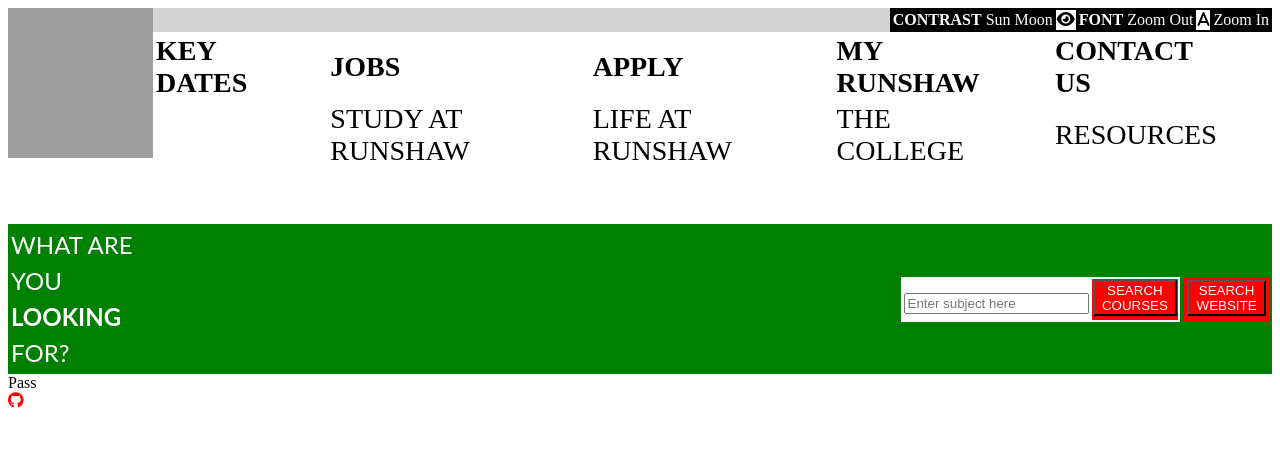
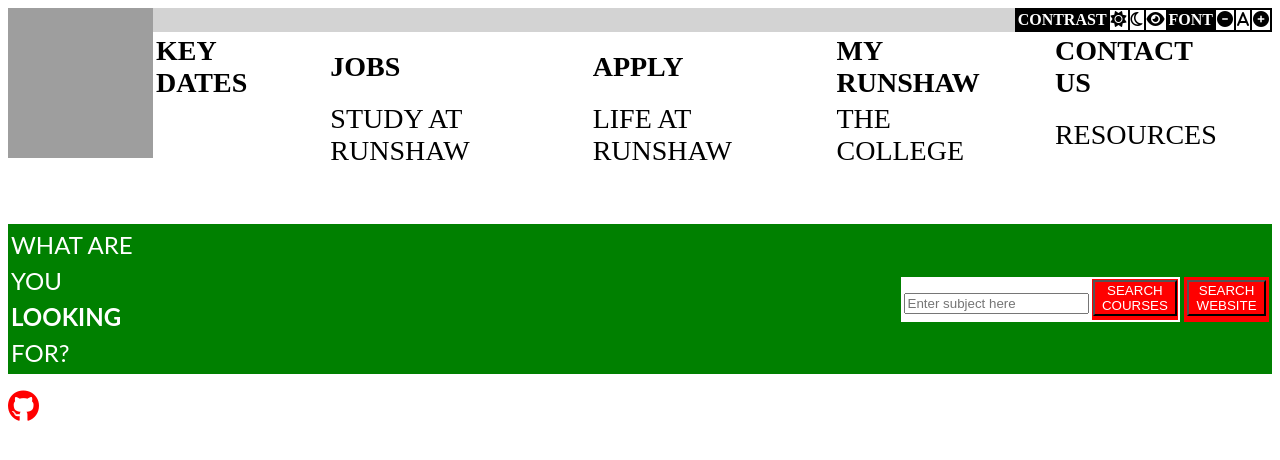
Before and after one commit to ABleasdale1/RecreatingRunshaw, a website built with Vite: page index.html in a window 1280 px wide. Built offline with nearby package versions, Linux system fonts and the light colour scheme; grey boxes are pictures that could not be loaded.

Commit message:
Added icons and hidden refresh button

```diff
--- a/index.html
+++ b/index.html
@@ -14,21 +14,31 @@
   </head>
   <header>
     <div style="background-color: lightgrey;" align="right">
-      <img src="https://www.runshaw.ac.uk/wp-content/themes/runshaw-2018/assets/images/logo.svg" class="logo"  style="background-color: white;" height="150" width="145" align= "left">
+      <a href="https://runshawcollege--ableasdale1.repl.co/">
+        <img src="https://www.runshaw.ac.uk/wp-content/themes/runshaw-2018/assets/images/logo.svg" class="logo"  style="background-color: white;" height="150" width="145" align= "left">
+      </a>
       <table style="background-color: black; color: white;">
         <tr>
           <td><b>CONTRAST</b></td>
-          <td>Sun</td>
-          <td>Moon</td>
+          <td style="background-color: white;">
+            <i class="fa-solid fa-sun" style="color: #000000;"></i>
+          </td>
+          <td style="background-color: white;">
+            <i class="fa-regular fa-moon" style="color: #000000;"></i>
+          </td>
           <td style="background-color: white;">
             <i class="fa-solid fa-eye" style="color: #000000;"></i>
           </td>
           <td><b>FONT</b></td>
-          <td>Zoom Out</td>
+          <td style="background-color: white;">
+            <i class="fa-solid fa-circle-minus" style="color: #000000;"></i>
+          </td>
           <td style="background-color: white;">
             <i class="fa-solid fa-a" style="color: #000000;"></i>
           </td>
-          <td>Zoom In</td>
+          <td style="background-color: white;">
+            <i class="fa-solid fa-circle-plus" style="color: #000000;"></i>
+          </td>
         </tr>
       </table>
     </div>
@@ -99,11 +109,19 @@
     </div>
   </header>
   <body>
-    Pass
+    <div>
+      <table>
+        <tr>
+          <td>
+            &nbsp;
+          </td>
+        </tr>
+      </table>
+    </div>
   </body>
   <footer>
     <a href="https://github.com/ABleasdale1" target="_blank">
-      <i class="fa-brands fa-github" style="color: #ff0000;"></i>
+      <i class="fa-brands fa-github fa-2xl" style="color: #ff0000;"></i>
     </a>
   </footer>
 </html>
```
